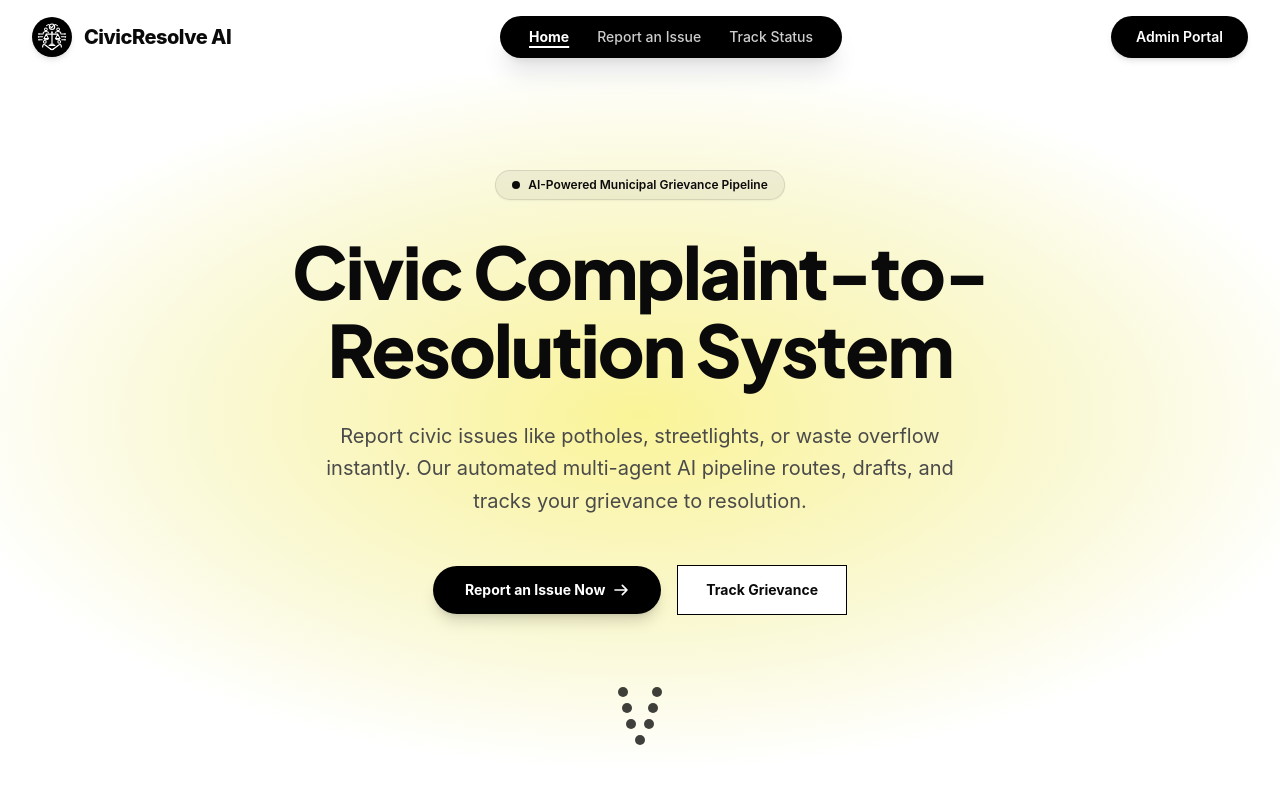
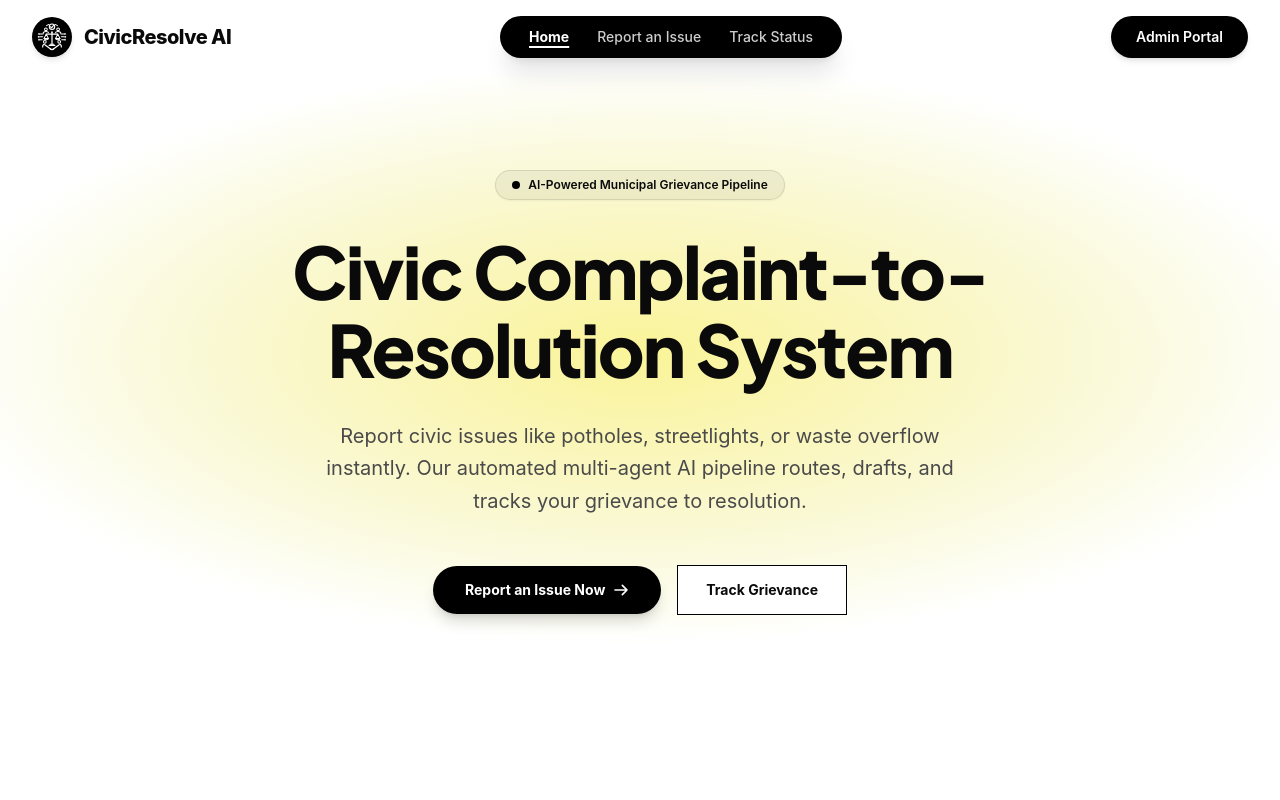
Before and after one commit to Tharun-Varshan-S/AGENTVERSE_, a React (Vite) app in the folder frontend/: page / in a window 1280 px wide. Shown: the top 800 px of the page. Built offline with nearby package versions, Linux system fonts and the light colour scheme; no server answers.

Commit message:
fix(frontend): remove downward dot arrow icon from home hero section

```diff
--- a/frontend/src/pages/Home.jsx
+++ b/frontend/src/pages/Home.jsx
@@ -277,27 +277,6 @@ const Home = () => {
             </Link>
           </div>
 
-          {/* Downward Dot Arrow Graphic */}
-          <div className="pt-10 pb-2 flex justify-center opacity-75">
-            <div className="flex flex-col items-center space-y-1.5">
-              <div className="flex space-x-6">
-                <span className="w-2.5 h-2.5 rounded-full bg-black"></span>
-                <span className="w-2.5 h-2.5 rounded-full bg-black"></span>
-              </div>
-              <div className="flex space-x-4">
-                <span className="w-2.5 h-2.5 rounded-full bg-black"></span>
-                <span className="w-2.5 h-2.5 rounded-full bg-black"></span>
-              </div>
-              <div className="flex space-x-2">
-                <span className="w-2.5 h-2.5 rounded-full bg-black"></span>
-                <span className="w-2.5 h-2.5 rounded-full bg-black"></span>
-              </div>
-              <div>
-                <span className="w-2.5 h-2.5 rounded-full bg-black block"></span>
-              </div>
-            </div>
-          </div>
-
         </div>
       </section>
 
```
